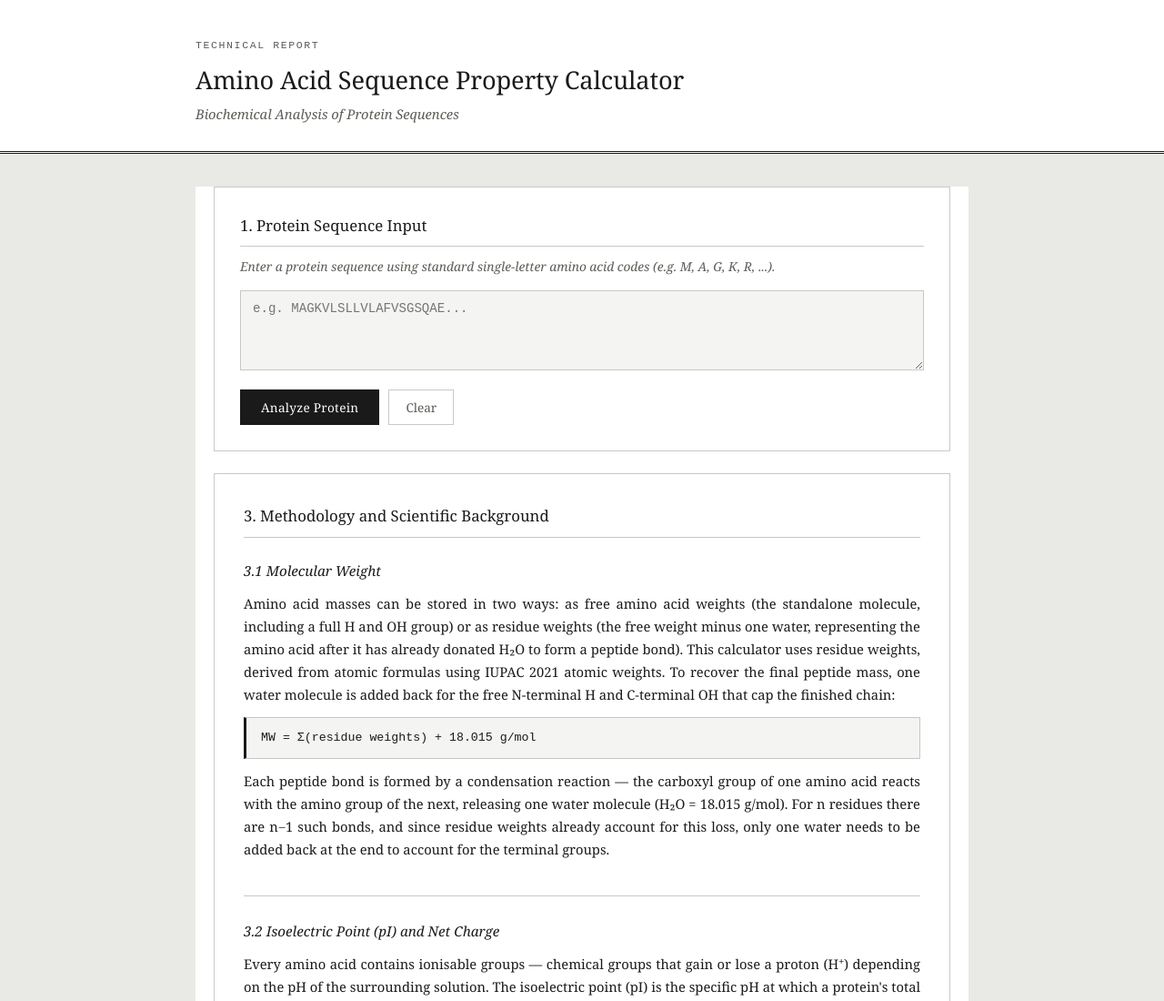
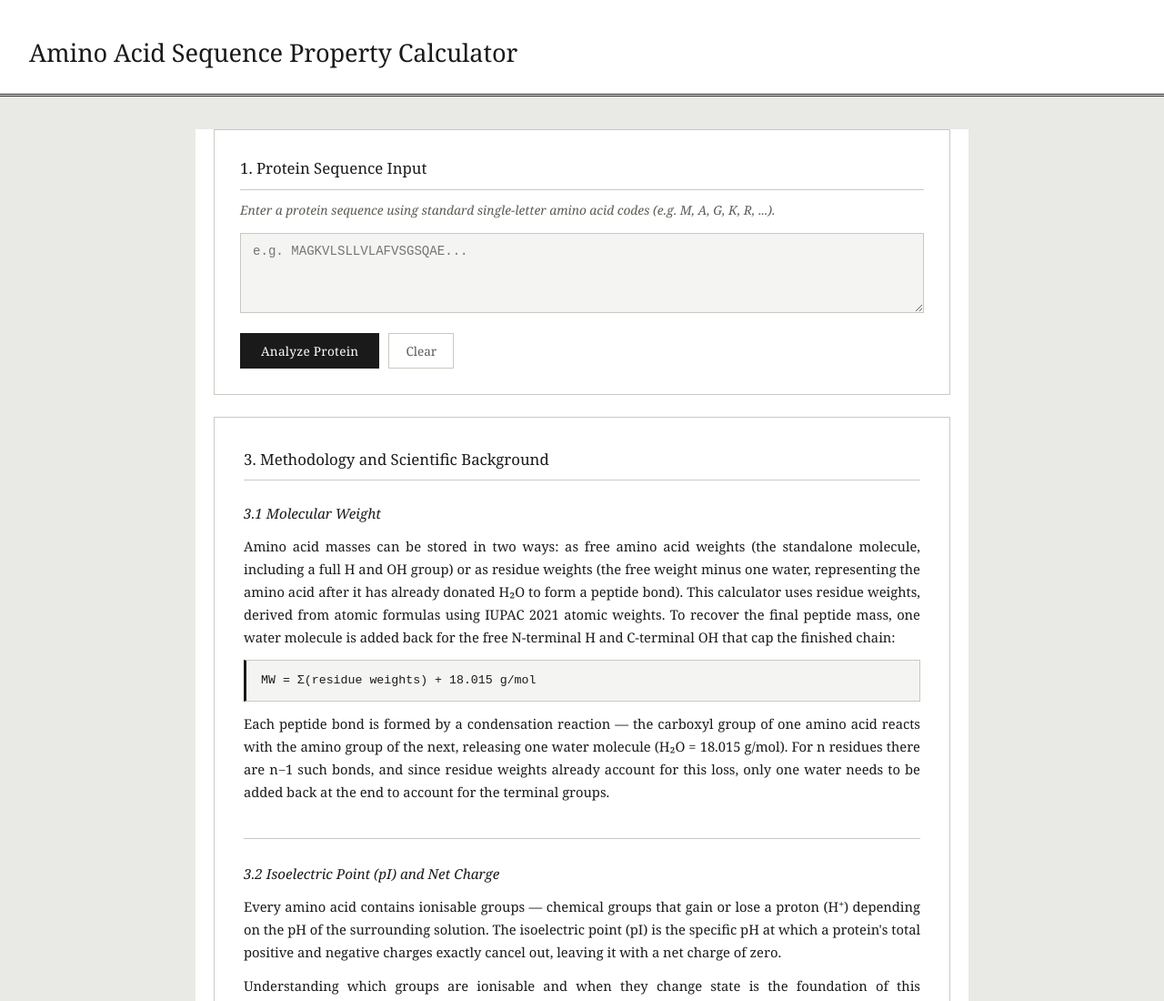
Before and after one commit to jbbryantnasa-dot/Rudimentary-Amino-Acid-Property-Calculator-true-, a plain HTML site: page templates/index.html in a window 1280 px wide. Shown: the top 1100 px of the page at 91% size. Drawn offline with Linux system fonts and the light colour scheme.

Commit message:
Remove header content from index.html
Removed header elements from the index page.

```diff
--- a/templates/index.html
+++ b/templates/index.html
@@ -9,11 +9,7 @@
 <body>
 
   <header>
-    <div class="header-inner">
-      <p class="report-label">Technical Report</p>
       <h1>Amino Acid Sequence Property Calculator</h1>
-      <p class="tagline">Biochemical Analysis of Protein Sequences</p>
-    </div>
   </header>
 
   <main>
```
